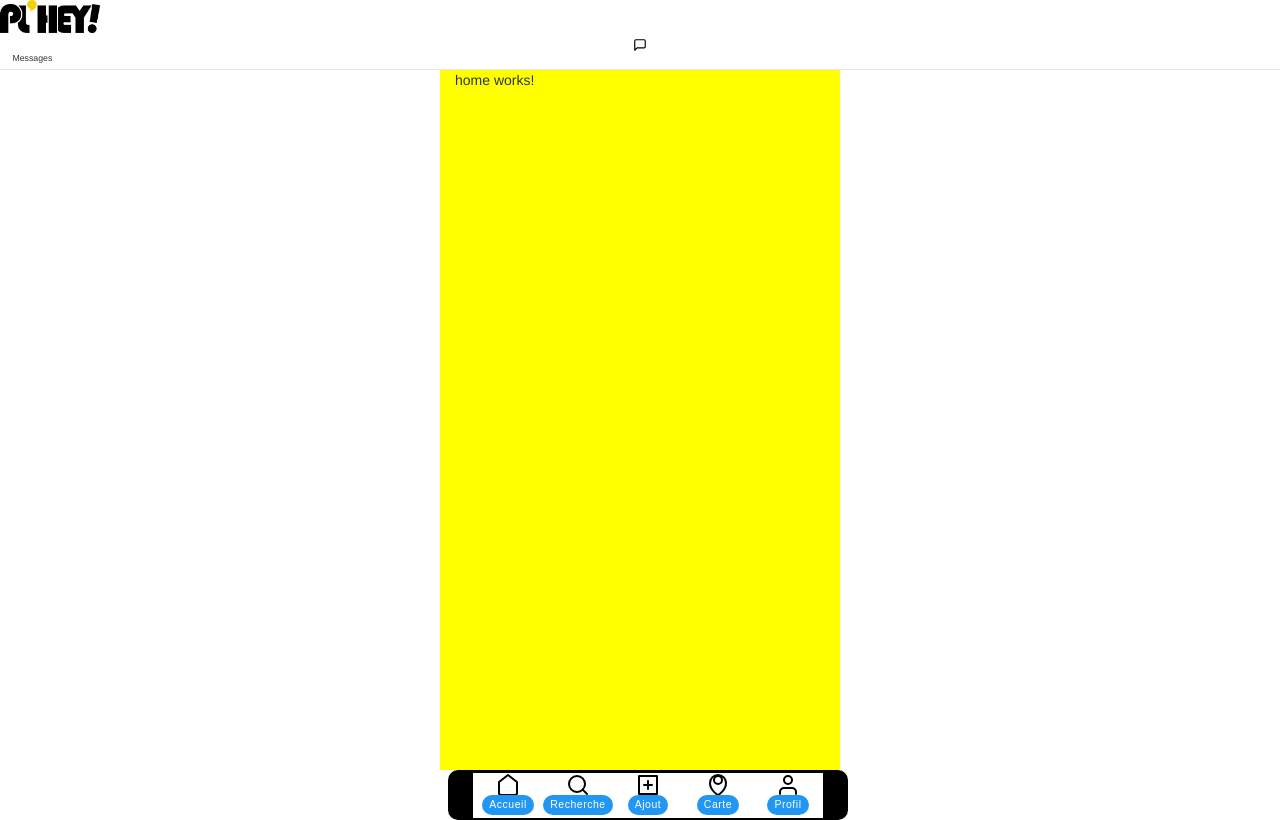
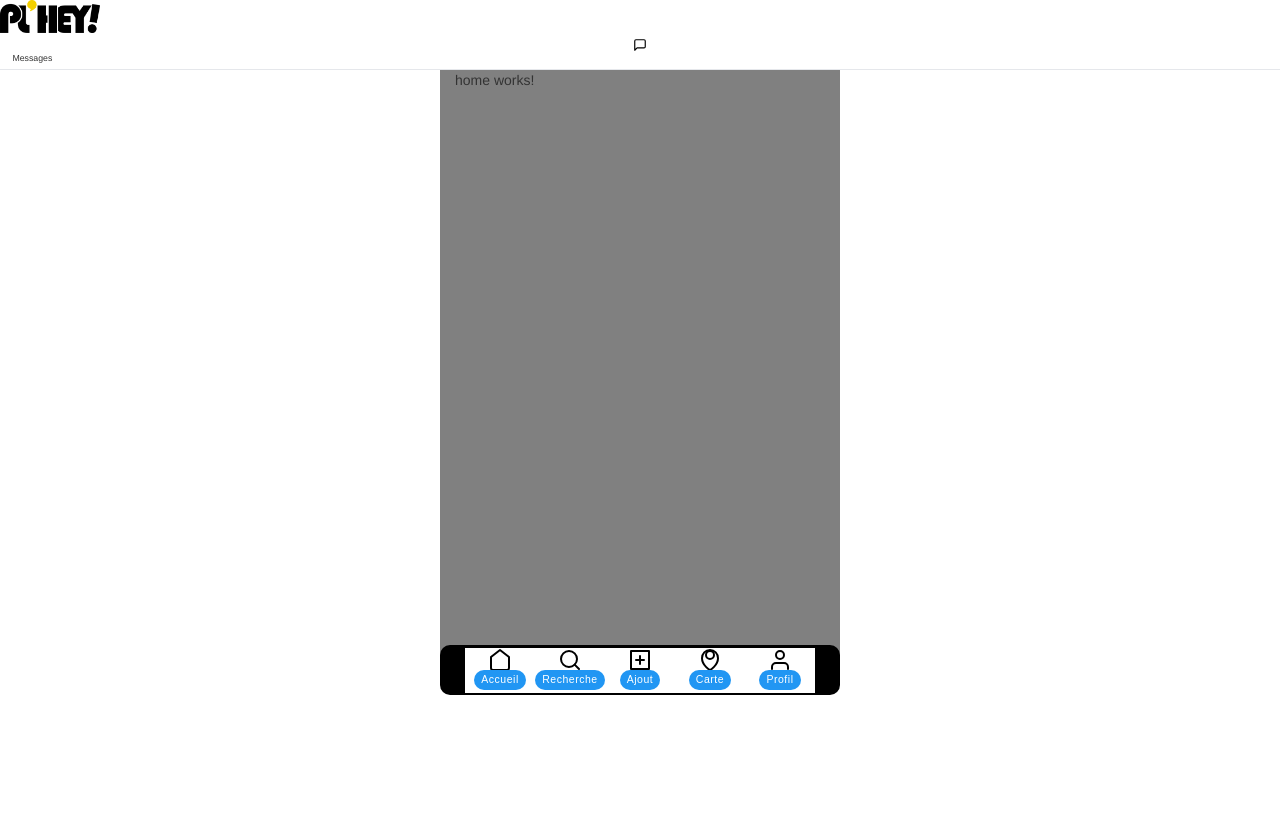
Before and after one commit to TheoDalban/plhey, an Angular app: page / in a window 1280 px wide. Built offline with nearby package versions, Linux system fonts and the light colour scheme.

Commit message:
update styles and center navbar

```diff
--- a/src/app/add-event/add-event.component.scss
+++ b/src/app/add-event/add-event.component.scss
@@ -1,5 +1,5 @@
 .container {
-    background-color: yellow;
+    background-color: gray;
     width: 400px;
-    height: 700px;
+    height: 600px;
 }
--- a/src/app/app.component.scss
+++ b/src/app/app.component.scss
@@ -3,7 +3,7 @@
 @tailwind utilities;
 
 .container {
-    background-color: rgb(255, 255, 255);
+    background-color: gray;
     width: 400px;
-    height: 50px;
+    height: 600px;
 }
--- a/src/app/home/home.component.scss
+++ b/src/app/home/home.component.scss
@@ -1,5 +1,5 @@
 .container {
-    background-color: yellow;
+    background-color: gray;
     width: 400px;
-    height: 700px;
+    height: 600px;
 }
--- a/src/app/map/map.component.scss
+++ b/src/app/map/map.component.scss
@@ -18,7 +18,7 @@
 }
 
 .container {
-  background-color: yellow;
+  background-color: gray;
   width: 400px;
-  height: 700px;
+  height: 600px;
 }
--- a/src/app/navbar/navbar.component.html
+++ b/src/app/navbar/navbar.component.html
@@ -1,3 +1,4 @@
+<div class="wrapper">
 <div class="navigation">
     <ul>
         <li class="active">
@@ -27,6 +28,8 @@
         <div class="indicator"></div>
     </ul>
 </div>
+</div>
+
 <script>
     const list = document.querySelectorAll(".list");
     function activeLink(){
--- a/src/app/navbar/navbar.component.scss
+++ b/src/app/navbar/navbar.component.scss
@@ -4,15 +4,21 @@
     box-sizing: border-box;
     font-family: "Poppins", sans-serif;
     background: white;
+    align-items: center;
+}
+
+.wrapper {
+    display: flex;
+    justify-content: center;
 }
 
 .navigation{
-    left:35%;
     position: absolute;
     width: 400px;
     height: 50px;
     background: rgb(0, 0, 0);
     display: flex;
+    align-content: center;
     justify-content: center;
     align-items: center;
     border-radius: 10px;
--- a/src/app/profile/profile.component.scss
+++ b/src/app/profile/profile.component.scss
@@ -1,7 +1,7 @@
 .container {
-    background-color: yellow;
+    background-color: gray;
     width: 400px;
-    height: 700px;
+    height: 600px;
 }
 
 .avatar {
@@ -9,4 +9,5 @@
     width: 50px;
     height: 50px;
     border-radius: 50%;
+    align-content: center;
 }
--- a/src/app/search/search.component.scss
+++ b/src/app/search/search.component.scss
@@ -1,5 +1,5 @@
 .container {
-    background-color: yellow;
+    background-color: gray;
     width: 400px;
-    height: 700px;
+    height: 600px;
 }
```
